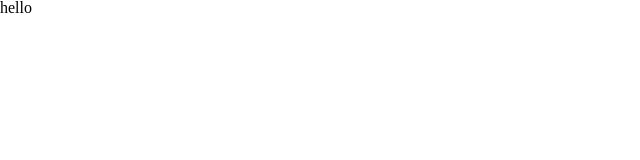
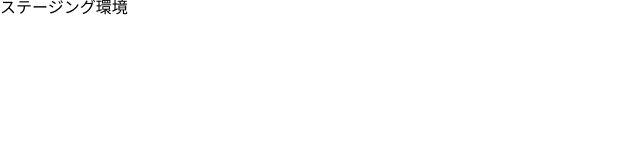
Before and after one commit to satouyuuki/portfolio, a website: page app/index.html in a window 1280 px wide. Shown: the whole page, without its empty margins (0-640 px from the left). Drawn offline with nearby package versions, Linux system fonts and the light colour scheme; files that its build step writes are made by us from their sources.

Commit message:
ステージング環境追加

```diff
--- a/app/index.html
+++ b/app/index.html
@@ -9,7 +9,7 @@
 </head>
 <body>
   <header></header>
-  <main>hello</main>
+  <main>ステージング環境</main>
   <footer></footer>
   <script src="./js/main.js"></script>
 </body>
```
